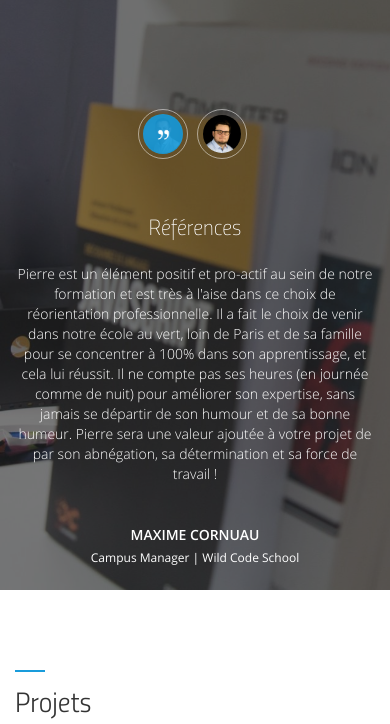
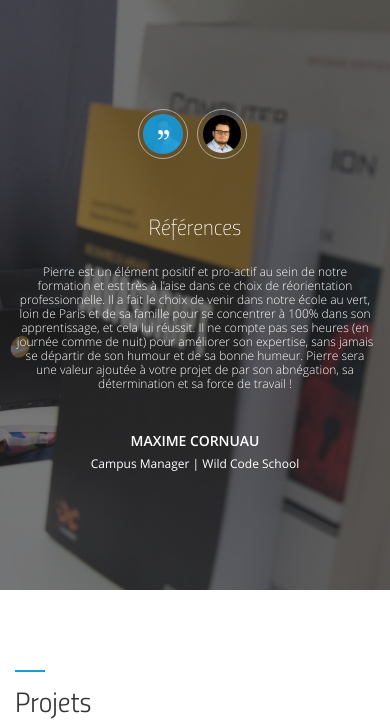
Before and after one commit to PierreTsia/personnal-site, a PHP site: page / in a window 390 px wide. Shown: the part 5093-5817 px from the top of the page. Run offline with PHP 8.4, Linux system fonts and the light colour scheme; some libraries are stand-ins or nearby versions.

Commit message:
adapt MQ for testimonials on mobile

```diff
--- a/css/main.css
+++ b/css/main.css
@@ -1994,8 +1994,8 @@ ul.socials.round.pb-20{
 	.insta-Feed li, .insta-Feed li a{width:25%;}
 	.insta-Feed li:last-child{display:none;}
 	.testi-details .td blockquote {
-		font-size: 14px;
-		line-height: 20px;
+		font-size: 12px;
+		line-height: 14px;
 
 	}
 
```
